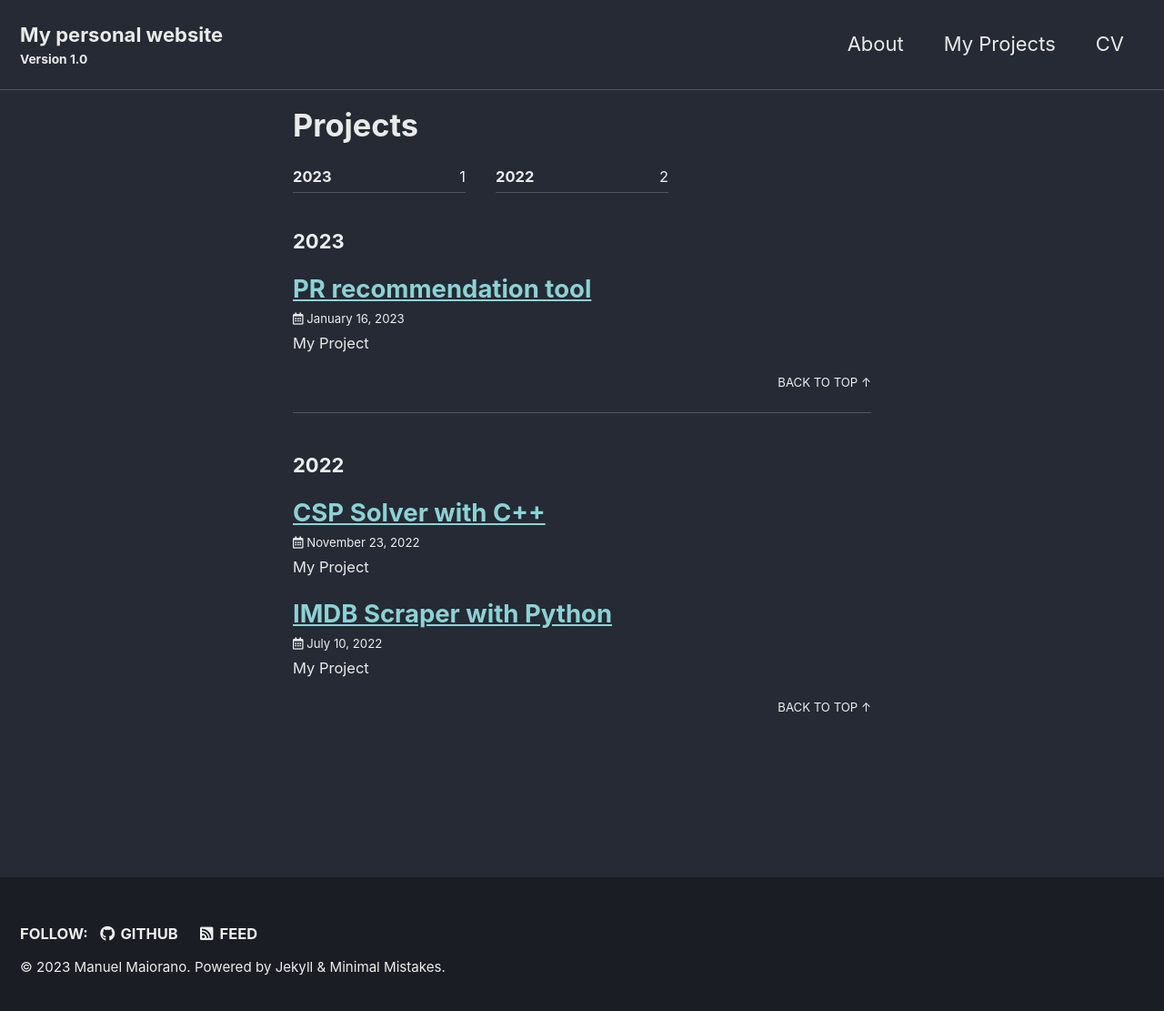
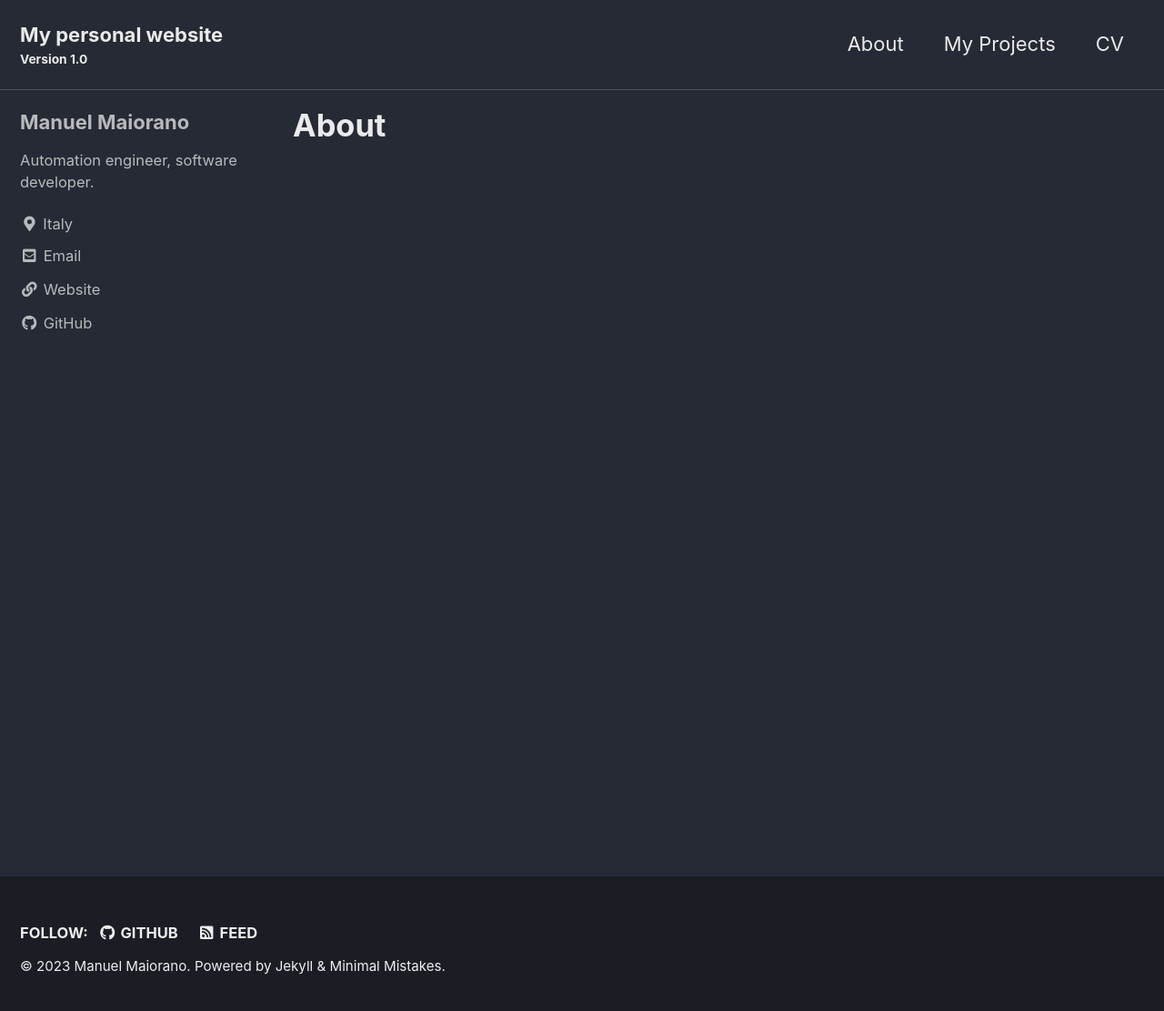
Before and after one commit to manuelmaiorano/manuelmaiorano.github.io, a Jekyll site: the page built from _pages/about.md, in a window 1280 px wide and 1118 px high. Shown: the top 1111 px of the window at 91% size. Built offline with Jekyll 4.4.1, drawn with Linux system fonts in a browser that asks for light colours; cached includes are drawn as plain includes.

```diff
--- a/_config.yml
+++ b/_config.yml
@@ -108,7 +108,7 @@ author:
   avatar           : # path of avatar image, e.g. "/assets/images/bio-photo.jpg"
   bio              : "Automation engineer, software developer."
   location         : "Italy"
-  email            : "manuelmaiorano01@gmail.com"
+  #email            : "manuelmaiorano01@gmail.com"
   links:
     - label: "Email"
       icon: "fas fa-fw fa-envelope-square"
--- a/_pages/about.md
+++ b/_pages/about.md
@@ -1,5 +1,6 @@
 ---
-title: "Projects"
+title: "About"
 permalink: /about/
-layout: posts
+layout: single
+author_profile: true
 ---
```
Also changed, not shown: _pages/cv.md (+1 -0 lines), _posts/2022-11-23-csp_solver_cpp.md (+0 -1 lines), _posts/2022-7-10-python-imdb-scraper.md (+0 -1 lines), _posts/2023-1-16-pull-request-recommendation-tool.md (+0 -1 lines).
